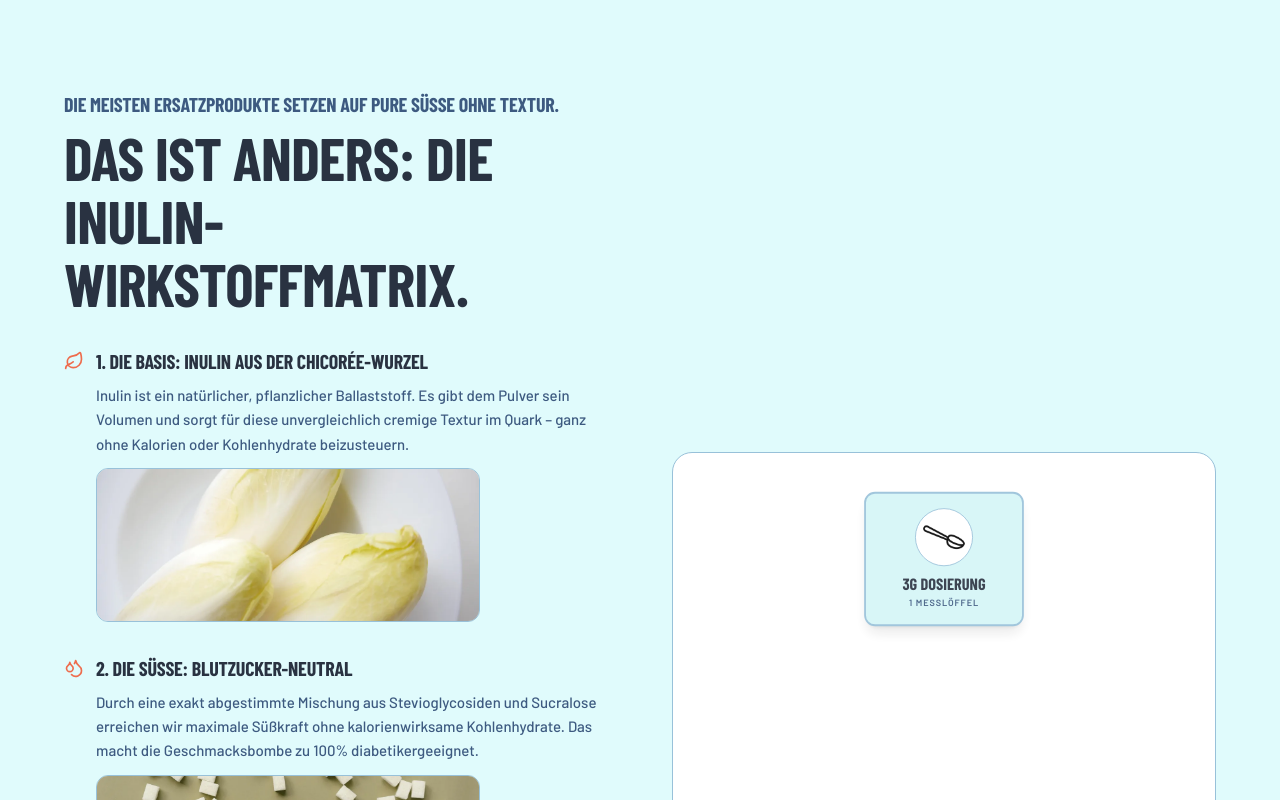
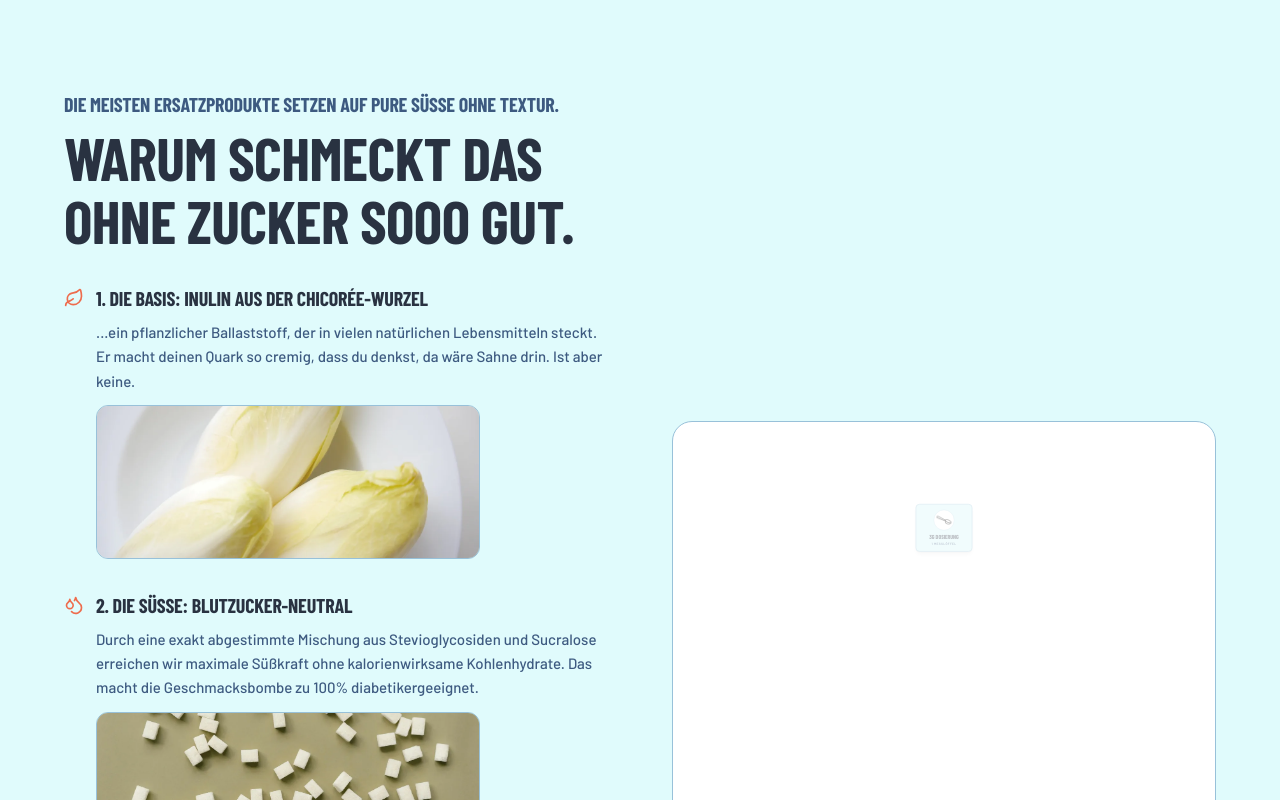
Before and after one commit to BerkanCeyhan/gb-lp, a React (Vite) app: page / in a window 1280 px wide. Shown: the part 4400-5200 px from the top of the page. Built offline with nearby package versions, Linux system fonts and the light colour scheme; a web font is replaced by a local one.

Commit message:
Copy: Mechanism headline + Inulin description

```diff
--- a/src/components/Mechanism.jsx
+++ b/src/components/Mechanism.jsx
@@ -77,7 +77,7 @@
             Die meisten Ersatzprodukte setzen auf pure Süße ohne Textur.
           </p>
           <h2 className="section-headline mb-6 mech-text">
-            Das ist anders: Die Inulin-Wirkstoffmatrix.
+            Warum schmeckt das ohne Zucker sooo gut.
           </h2>
 
           <div className="space-y-8 mt-8">
@@ -87,7 +87,7 @@
                 <h4 className="font-condensed font-extrabold text-xl uppercase tracking-tighter">1. Die Basis: Inulin aus der Chicorée-Wurzel</h4>
               </div>
               <p className="body-text pl-8 mb-3">
-                Inulin ist ein natürlicher, pflanzlicher Ballaststoff. Es gibt dem Pulver sein Volumen und sorgt für diese unvergleichlich cremige Textur im Quark – ganz ohne Kalorien oder Kohlenhydrate beizusteuern.
+                ...ein pflanzlicher Ballaststoff, der in vielen natürlichen Lebensmitteln steckt. Er macht deinen Quark so cremig, dass du denkst, da wäre Sahne drin. Ist aber keine.
               </p>
               <div className="ml-0 sm:ml-8 w-full max-w-sm aspect-[5/2] overflow-hidden rounded-xl bg-light-cyan-alt border border-powder-blue">
                 <img src="bilder/chicoree.webp" alt="Chicorée Wurzel" className="w-full h-full object-cover opacity-90" loading="lazy" decoding="async" />
```
